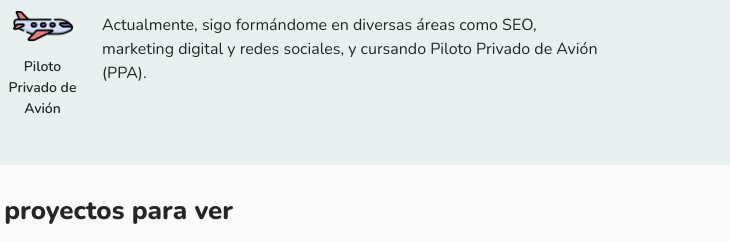
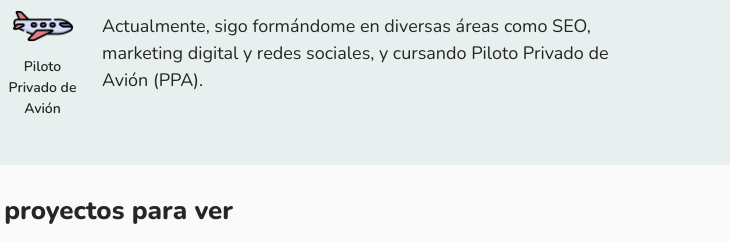
Before and after one commit to juanmbarrientos/mi_porfolio, a plain HTML site: page index.html in a window 1280 px wide. Shown: the part 3883-4124 px from the top of the page, 550-1280 px from the left. Drawn offline with nearby package versions, Linux system fonts and the light colour scheme.

Commit message:
Add files via upload

```diff
--- a/index.html
+++ b/index.html
@@ -291,7 +291,7 @@
                 </div>
                 <div class="col-12 col-md-6 pe-5">
                     <p class="p_texto">En resumen, aprobé mi curso de Diseño UX/UI y continúo aprendiendo de manera didáctica Programación Full Stack. En relación a otros programas como de diseño gráfico, Office y AutoCAD, los cursos correspondientes fueron aprobados y también he dado clases a grupos en la Institución Prosel (ver experiencia laboral), por lo que mi conocimiento en estos temas es sólido. Además, completé el bootcamp de Testing QA en MindHub, con clases sincrónicas.</p>
-                    <p class="p_texto"></p>Actualmente, sigo formándome en diversas áreas como SEO, marketing digital y redes sociales, y cursando Piloto Privado de Avión (PPA).</p>
+                    <p class="p_texto">Actualmente, sigo formándome en diversas áreas como SEO, marketing digital y redes sociales, y cursando Piloto Privado de Avión (PPA).</p>
                 </div>
             </div>
         </article>
```
